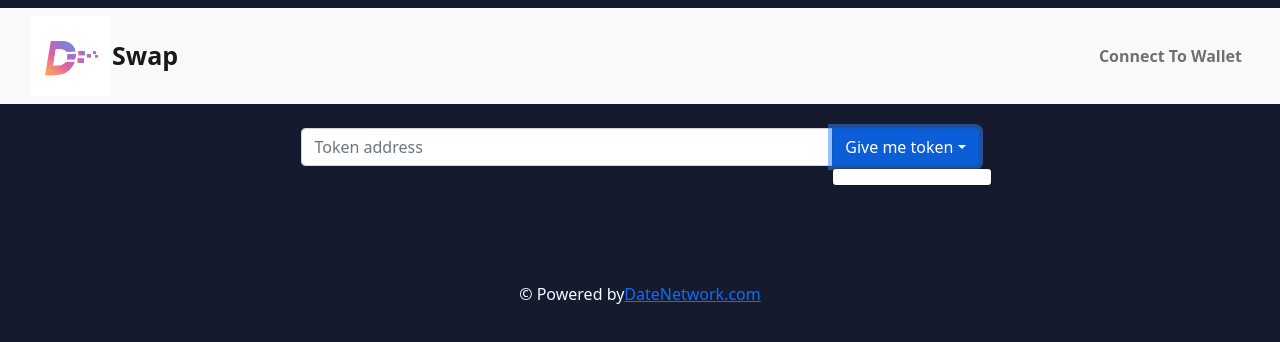
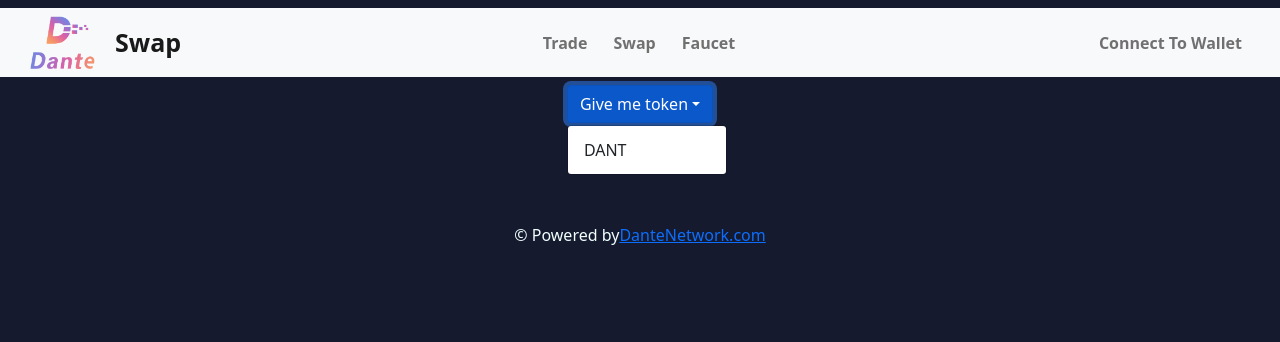
Before and after one commit to fsy412/Demo-Swap, a React (Create React App) app in the folder web/: page /faucet in a window 1280 px wide. Both pictures are taken after a click on the button "Give me token". Shown: the top 342 px of the page. Built offline with nearby package versions, Linux system fonts and the light colour scheme.

Commit message:
1.update logo  2.usdc name to dant 3.filter order

```diff
--- a/web/src/components/Footer/Footer.tsx
+++ b/web/src/components/Footer/Footer.tsx
@@ -36,7 +36,7 @@
             </div>
 
             <div className="footer-copyright text-center py-3">© Powered by
-                <a href="https://dantechain.com/">DateNetwork.com</a>
+                <a href="https://dantechain.com/">DanteNetwork.com</a>
             </div>
 
         </div>
--- a/web/src/components/PageHead/PageHead.scss
+++ b/web/src/components/PageHead/PageHead.scss
@@ -1,18 +1,19 @@
 .navbar {
     /* width: 80%; */
      width: 100%;
+    //  background-color: cornflowerblue;
 }
 
 
 .logo {
-    width: 80px;
+    width: 65px;
     margin-left: 30px;
 }
 
 .headerText {
     font-weight: bold;
     font-size: 25px;
-    margin-left: 2px;
+    margin-left: 20px;
 }
 
 .faucet {
--- a/web/src/components/PageHead/PageHead.tsx
+++ b/web/src/components/PageHead/PageHead.tsx
@@ -10,20 +10,20 @@
         return chainName + " (" + val.substring(0, 6) + '...' + val.substring(val.length - 4, val.length) + ")"
     }
     return (
-        <div className=" navbar" >
+        <div className="navbar" >
             <Navbar bg="light" expand="md" >
-                <img className="logo" src="logo.png" alt="logo" />
+                <img className="logo" src="dant.png" alt="logo" />
                 <Navbar.Brand as={Link} className="headerText" to="/">Swap</Navbar.Brand>
                 <Navbar.Collapse id="responsive-navbar-nav">
                     <Nav className="me-auto"></Nav>
                     <Nav>
-                        {account != "" ? <Nav.Link as={Link} className="faucet" to="/Trade" >Trade</Nav.Link> : null}
+                        <Nav.Link as={Link} className="faucet" to="/Trade" >Trade</Nav.Link>
                     </Nav>
                     <Nav>
-                        {account != "" ? <Nav.Link as={Link} className="faucet" to="/" >Swap</Nav.Link> : null}
+                        <Nav.Link as={Link} className="faucet" to="/" >Swap</Nav.Link>
                     </Nav>
                     <Nav>
-                        {account != "" ? <Nav.Link as={Link} className="faucet" to="/faucet" >Faucet</Nav.Link> : null}
+                        <Nav.Link as={Link} className="faucet" to="/faucet" >Faucet</Nav.Link>
                     </Nav>
                     <Nav className="me-auto"></Nav>
                     <Nav>
--- a/web/src/components/Selection/Selection.tsx
+++ b/web/src/components/Selection/Selection.tsx
@@ -74,7 +74,7 @@
                             variant="outline-secondary"
                             title={
                                 <span>
-                                    <img src="https://assets.coingecko.com/coins/images/6319/large/USD_Coin_icon.png" /> USDC
+                                    <img src="dant.png" /> DANT
                                 </span>
                             }
                             id="input-group-dropdown-2"
@@ -83,7 +83,7 @@
                             className="shadow-none"
                         >
                             <Dropdown.Item href="#">
-                                <span ><img src="https://assets.coingecko.com/coins/images/6319/large/USD_Coin_icon.png" />USDC</span>
+                                <span ><img src="dant.png" />DANT</span>
                             </Dropdown.Item>
                         </DropdownButton>
                     </div>
--- a/web/src/config/chain.js
+++ b/web/src/config/chain.js
@@ -4,14 +4,14 @@
         ChanId: 97,
         SwapAddress: "0x8eEF8F8a6a800A8bd5f7051D5e31DC91D34DA6d6",
         USDCAddress: "0xB33f8CEE067392aBD54b1Ecec75edc2d6b193473",
-        Rpc:"https://data-seed-prebsc-1-s1.binance.org:8545"
+        Rpc: "https://data-seed-prebsc-1-s1.binance.org:8545"
     },
     ETH: {
         Name: "RINKEBY",
         ChanId: 4,
         SwapAddress: "0xd84cd8a13f616b9AD8cBa814c2715Bc1e22660f2",
         USDCAddress: "0xD2ccfe099E19Dc03e0802C659A446db720C01D71",
-        Rpc:"https://rinkeby.infura.io/v3/f6673495815e4dcbbd271ef93de098ec"
+        Rpc: "https://rinkeby.infura.io/v3/f6673495815e4dcbbd271ef93de098ec"
     },
     TokenList: [
         {
@@ -33,13 +33,13 @@
         {
             Name: "BSCTEST",
             List: [
-                { "name": "USDC", "icon": "https://assets.coingecko.com/coins/images/6319/large/USD_Coin_icon.png", "address": "0xB33f8CEE067392aBD54b1Ecec75edc2d6b193473" },
+                { "name": "DANT", "icon": "https://assets.coingecko.com/coins/images/6319/large/USD_Coin_icon.png", "address": "0xB33f8CEE067392aBD54b1Ecec75edc2d6b193473" },
             ]
         },
         {
             Name: "RINKEBY",
             List: [
-                { "name": "USDC", "icon": "https://assets.coingecko.com/coins/images/6319/large/USD_Coin_icon.png", "address": "0xD2ccfe099E19Dc03e0802C659A446db720C01D71" },
+                { "name": "DANT", "icon": "https://assets.coingecko.com/coins/images/6319/large/USD_Coin_icon.png", "address": "0xD2ccfe099E19Dc03e0802C659A446db720C01D71" },
             ]
         },
     ]
--- a/web/src/pages/faucet/faucet.scss
+++ b/web/src/pages/faucet/faucet.scss
@@ -2,9 +2,4 @@
     width: 68%;
     display: flex;
     justify-content: center;
-
-    .inputGroup {
-        width: 80%;
-
-    }
 }
--- a/web/src/pages/faucet/faucet.tsx
+++ b/web/src/pages/faucet/faucet.tsx
@@ -1,12 +1,11 @@
 import React, { useState, useContext } from "react";
-import { Container, Dropdown, InputGroup, FormControl} from 'react-bootstrap'
+import { Container, Dropdown, InputGroup, FormControl } from 'react-bootstrap'
 import "./faucet.scss"
 import Web3Context, { Web3Provider } from "../../context/Web3Context"
 import { CONFIG } from '../../config/chain'
 
 export const Faucet = () => {
     const { account, chainName, faucet } = useContext(Web3Context);
-    // const [showA, setShowA] = useState(true);
 
     const handleSelect = async (eventKey: any, e: React.SyntheticEvent<EventTarget>) => {
         e.preventDefault()
@@ -18,32 +17,20 @@
             await faucet(tokenAddress)
         }
     }
-    const getTokenList = () => {
-        return (chainName) ? CONFIG.FaucetTokenList.filter(k => (k.Name === chainName))[0].List : []
-    }
 
     return (
-        <Container className="faucetContainer">
+        <Container className="container-fluid faucetContainer">
             <div className='inputGroup'>
-                <InputGroup className="mb-3 mt-3">
-                    <FormControl
-                        placeholder="Token address"
-                        aria-label="Token address"
-                        aria-describedby="basic-addon2"
-                    />
                 <Dropdown onSelect={handleSelect}>
                     <Dropdown.Toggle>
                         Give me token
                     </Dropdown.Toggle>
                     <Dropdown.Menu>
-                            {getTokenList().map((k) => {
-                                return (
-                                    <Dropdown.Item key={k.name} href="">{k.name}</Dropdown.Item>
-                                )
-                            })}
+                        {
+                            <Dropdown.Item href="">DANT</Dropdown.Item>
+                        }
                     </Dropdown.Menu>
                 </Dropdown>
-                </InputGroup>
             </div>
         </Container>
     )
--- a/web/src/pages/trade/trade.tsx
+++ b/web/src/pages/trade/trade.tsx
@@ -34,7 +34,7 @@
         const fetchOrders = async () => {
             let orderList = await getOrderList()
             setOrders(orderList)
-            setUnFilledOrders(orderList.filter((order) => { return order.status == "Open" || order.status == "Locked" }))
+            setUnFilledOrders(orderList.filter((order) => { return (order.status == "Open" || order.status == "Locked") && order.sender !== account }))
             setFilledOrders(orderList.filter((order) => { return order.status == "Filled" }))
             setMyOrders(orderList.filter((order) => { return order.sender == account }))
         }
@@ -89,6 +89,10 @@
             return (
                 <td className="text-center" > <button className="actionBtn" onClick={() => { setUnlockOrder(order); setUnlockModalShow(true) }}>Unlock</button></td>
             )
+        } else {
+            // return (
+            //     <td className="text-center" >   </td>
+            // )
         }
 
         if (order.status == "Filled") {
@@ -96,6 +100,9 @@
                 <td className="text-center" ></td>
             )
         }
+        return (
+            <td className="text-center" ></td>
+        )
     }
 
     return (
@@ -133,7 +140,7 @@
                         </Table>
                     </div>
                 </Tab>
-                <Tab eventKey="openOrder" title="Current Order">
+                <Tab eventKey="openOrder" title="My Order">
                     <div className=' '>
                         <Table bordered hover borderless variant="dark">
                             <thead>
--- a/web/src/util/util.ts
+++ b/web/src/util/util.ts
@@ -53,6 +53,9 @@
     if (list) {
         name = list.filter(k => (k.address === address))[0]?.name
     }
+    if (name == "USDC") {
+        return "DANT"
+    }
     return name
 }
 
```
Also changed, not shown: web/public/dant.png (added). Lines whose indentation alone changed are shown as unchanged.
